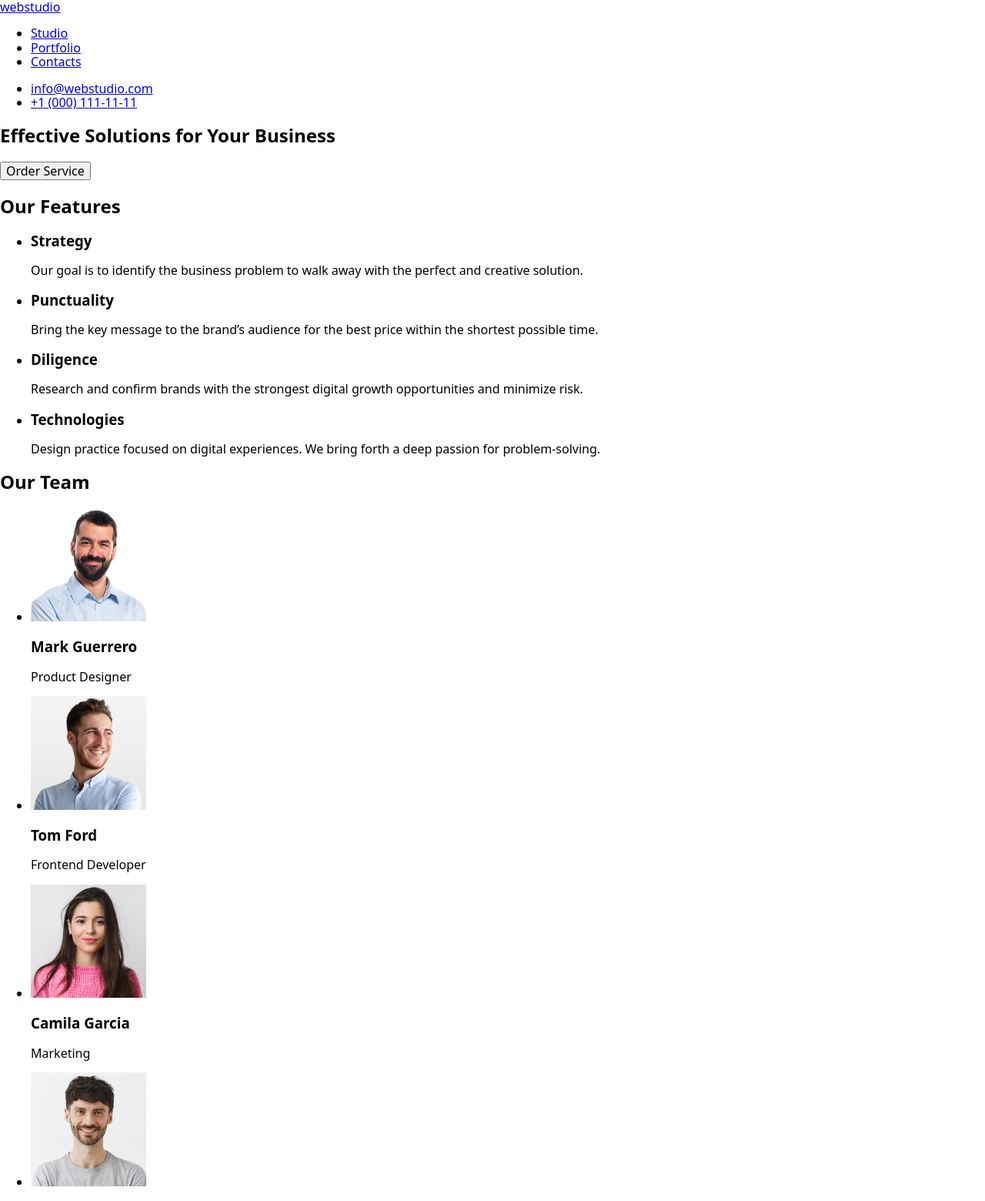
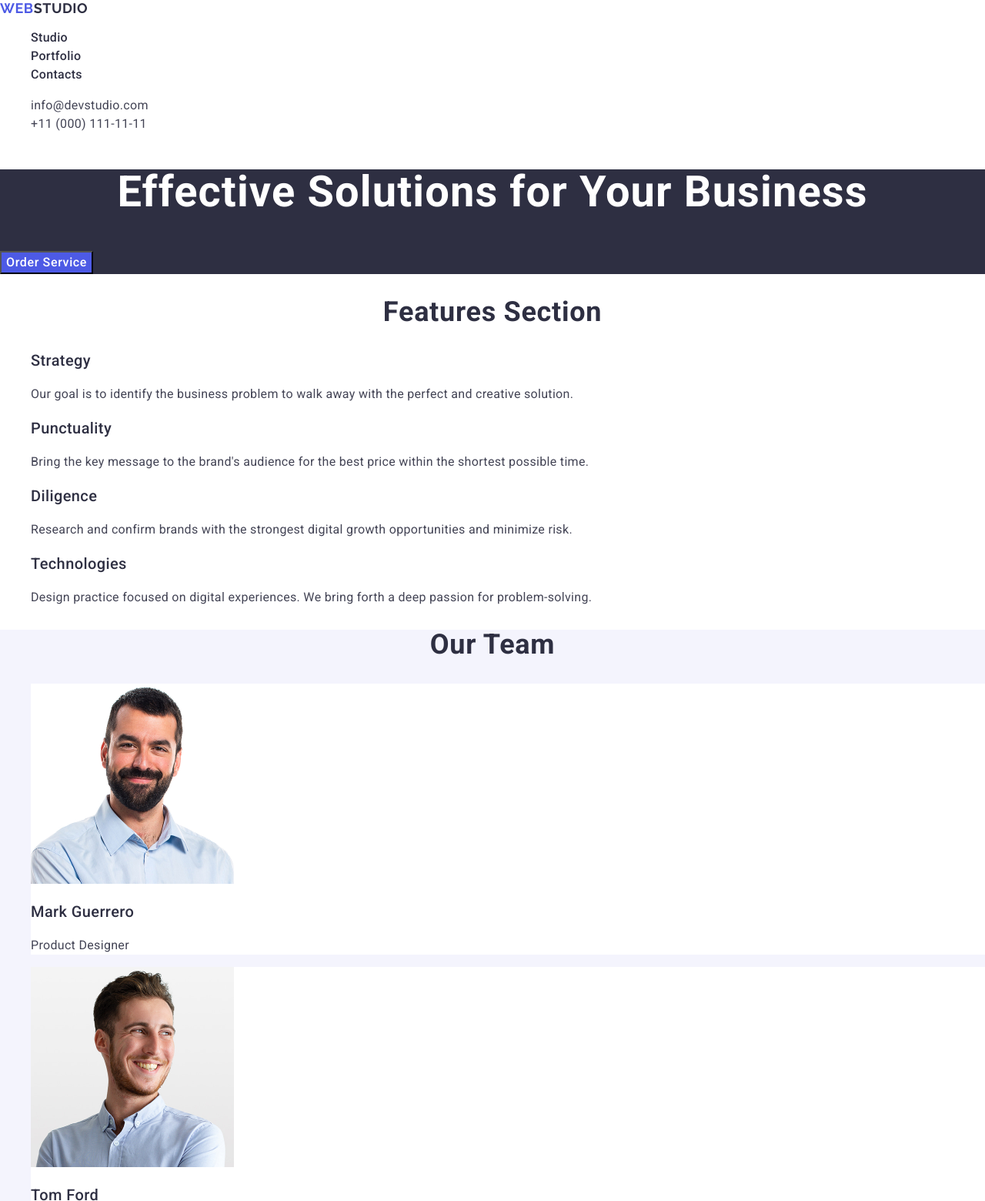
Before and after one commit to tetiana01kovpak/goit-markup-hw-02, a plain HTML site: page index.html in a window 1280 px wide. Shown: the top 1560 px of the page at 77% size. Drawn offline with nearby package versions, Linux system fonts and the light colour scheme.

Commit message:
Update style sheet

```diff
--- a/css/styles.css
+++ b/css/styles.css
@@ -0,0 +1,158 @@
+body {
+  font-family: "Roboto", sans-serif;
+  color: #434455;
+  background-color: #ffff;
+}
+ul,
+ol {
+  list-style-type: none;
+}
+a {
+  text-decoration: none;
+}
+.logo {
+  font-family: "Raleway", sans-serif;
+  font-weight: 700;
+  font-size: 18px;
+  letter-spacing: 0.03em;
+  line-height: 1.17;
+  text-transform: uppercase;
+  color: #4d5ae5;
+}
+.header-logo .logo-studio {
+  color: #2e2f42;
+}
+.footer-logo .logo-studio {
+  color: #f4f4fd;
+}
+.nav-list-link {
+  font-weight: 500;
+  font-size: 16px;
+  letter-spacing: 0.02em;
+  line-height: 1.5;
+  color: #2e2f42;
+}
+.header-address {
+  font-style: normal;
+}
+.address-link {
+  font-size: 16px;
+  letter-spacing: 0.02em;
+  line-height: 1.5;
+  color: #434455;
+}
+.nav-list-link:hover,
+.nav-list-link:focus,
+.address-link:hover,
+.address-link:focus {
+  color: #404bbf;
+}
+.hero-banner {
+  background-color: #2e2f42;
+}
+.hero-banner-title {
+  font-size: 56px;
+  line-height: 1.07;
+  color: #ffff;
+  font-weight: 700;
+  letter-spacing: 0.02em;
+  text-align: center;
+}
+.hero-banner-button {
+  font-family: "Roboto", sans-serif;
+  font-size: 16px;
+  line-height: 1.5;
+  color: #ffff;
+  font-weight: 500;
+  letter-spacing: 0.64px;
+  background-color: #4d5ae5;
+  cursor: pointer;
+}
+.hero-banner-button:hover,
+.hero-banner-button:focus {
+  background-color: #404bbf;
+}
+
+.features-head-title {
+  color: #2e2f42;
+  font-size: 36px;
+  line-height: 1.11;
+  text-align: center;
+  letter-spacing: 0.02em;
+  text-transform: capitalize;
+}
+
+.features-list-item-titles {
+  font-size: 20px;
+  line-height: 1.2;
+  font-weight: 500;
+  letter-spacing: 0.02em;
+  color: #2e2f42;
+}
+.features-list-item-text {
+  font-size: 16px;
+  line-height: 1.5;
+  letter-spacing: 0.02em;
+}
+
+.team {
+  background-color: #f4f4fd;
+}
+.team-title {
+  font-size: 36px;
+  line-height: 1.11;
+  font-weight: 700;
+  letter-spacing: 0.02em;
+  text-align: center;
+  text-transform: capitalize;
+  color: #2e2f42;
+}
+
+.team-list-item {
+  background-color: white;
+}
+.team-list-item-title {
+  font-size: 20px;
+  line-height: 1.2;
+  font-weight: 500;
+  letter-spacing: 0.02em;
+  color: #2e2f42;
+}
+.team-list-text {
+  font-size: 16px;
+  line-height: 1.5;
+  letter-spacing: 0.02em;
+}
+
+.portfolio-title {
+  font-size: 36px;
+  line-height: 1.11;
+  font-weight: 700;
+  letter-spacing: 0.02em;
+  text-align: center;
+  text-transform: capitalize;
+  color: #2e2f42;
+}
+.portfolio-list-item-title {
+  font-size: 20px;
+  line-height: 1.2;
+  font-weight: 500;
+  letter-spacing: 0.02em;
+  color: #2e2f42;
+}
+.portfolio-list-item-text {
+  font-size: 16px;
+  line-height: 1.5;
+  letter-spacing: 0.02em;
+}
+
+.footer {
+  background-color: #2e2f42;
+}
+.footer-text {
+  color: #f4f4fd;
+  font-size: 16px;
+  line-height: 1.5;
+  font-weight: 400;
+  letter-spacing: 0.02em;
+}
--- a/index.html
+++ b/index.html
@@ -2,7 +2,8 @@
 <html lang="en">
   <head>
     <meta charset="UTF-8" />
-    <title>WebStudio 2</title>
+    <meta name="viewport" content="width=device-width, initial-scale=1.0" />
+    <title>Wed Studio</title>
 
     <link rel="preconnect" href="https://fonts.googleapis.com" />
     <link rel="preconnect" href="https://fonts.gstatic.com" crossorigin />
@@ -19,57 +20,83 @@
       referrerpolicy="no-referrer"
     />
 
-    <link rel="stylesheet" href="./css/styles.css" />
+    <link href="./css/styles.css" rel="stylesheet" />
   </head>
   <body>
-    <header>
-      <a href="./" class="logo">webstudio</a>
-      <nav>
-        <ul>
-          <li><a href="#">Studio</a></li>
-          <li><a href="#">Portfolio</a></li>
-          <li><a href="#">Contacts</a></li>
+    <!-- Navigation -->
+
+    <header class="header">
+      <nav class="header-navigetion">
+        <a class="logo header-logo" href="./index.html"
+          >Web<span class="logo-studio">Studio</span></a
+        >
+        <ul class="header-navigetion-list">
+          <li class="header-navigetion-list-item">
+            <a class="nav-list-link" href="./index.html">Studio</a>
+          </li>
+          <li class="header-navigetion-list-item">
+            <a class="nav-list-link" href="">Portfolio</a>
+          </li>
+          <li class="header-navigetion-list-item">
+            <a class="nav-list-link" href="">Contacts</a>
+          </li>
         </ul>
       </nav>
-      <ul>
-        <li><a href="mailto:info@webstudio.com">info@webstudio.com</a></li>
-        <li><a href="tel:+10001111111">+1 (000) 111-11-11</a></li>
-      </ul>
+
+      <!-- Contacts information -->
+
+      <address class="header-address">
+        <ul class="header-address-list">
+          <li class="address-list-item">
+            <a class="address-link" href="mailto:info@devstudio.com"
+              >info@devstudio.com</a
+            >
+          </li>
+          <li class="address-list-item">
+            <a class="address-link" href="tel:+110001111111"
+              >+11 (000) 111-11-11</a
+            >
+          </li>
+        </ul>
+      </address>
     </header>
+    <main>
+      <!-- The main section with hero-banner -->
 
-    <main>
-      <section>
-        <h1>Effective Solutions for Your Business</h1>
-        <button type="button">Order Service</button>
+      <section class="hero-banner">
+        <h1 class="hero-banner-title">Effective Solutions for Your Business</h1>
+        <button class="hero-banner-button" type="button">Order Service</button>
       </section>
 
-      <section>
-        <h2>Our Features</h2>
-        <ul>
-          <li>
-            <h3>Strategy</h3>
-            <p>
+      <!-- The second section with futures -->
+
+      <section class="features">
+        <h2 class="features-head-title">Features Section</h2>
+        <ul class="features-list">
+          <li class="features-list-item">
+            <h3 class="features-list-item-titles">Strategy</h3>
+            <p class="features-list-item-text">
               Our goal is to identify the business problem to walk away with the
               perfect and creative solution.
             </p>
           </li>
-          <li>
-            <h3>Punctuality</h3>
-            <p>
-              Bring the key message to the brand’s audience for the best price
+          <li class="features-list-item">
+            <h3 class="features-list-item-titles">Punctuality</h3>
+            <p class="features-list-item-text">
+              Bring the key message to the brand's audience for the best price
               within the shortest possible time.
             </p>
           </li>
-          <li>
-            <h3>Diligence</h3>
-            <p>
+          <li class="features-list-item">
+            <h3 class="features-list-item-titles">Diligence</h3>
+            <p class="features-list-item-text">
               Research and confirm brands with the strongest digital growth
               opportunities and minimize risk.
             </p>
           </li>
-          <li>
-            <h3>Technologies</h3>
-            <p>
+          <li class="features-list-item">
+            <h3 class="features-list-item-titles">Technologies</h3>
+            <p class="features-list-item-text">
               Design practice focused on digital experiences. We bring forth a
               deep passion for problem-solving.
             </p>
@@ -77,36 +104,102 @@
         </ul>
       </section>
 
-      <section>
-        <h2>Our Team</h2>
-        <ul>
-          <li>
-            <img src="./images/man1.jpg" alt="Mark Guerrero" width="150" />
-            <h3>Mark Guerrero</h3>
-            <p>Product Designer</p>
+      <!-- The thirs section with team information -->
+
+      <section class="team">
+        <h2 class="team-title">Our Team</h2>
+        <ul class="team-list">
+          <li class="team-list-item">
+            <img src="./images/man1.jpg" alt="man" width="264" />
+            <h3 class="team-list-item-title">Mark Guerrero</h3>
+            <p class="team-list-text">Product Designer</p>
           </li>
-          <li>
-            <img src="./images/man2.jpg" alt="Tom Ford" width="150" />
-            <h3>Tom Ford</h3>
-            <p>Frontend Developer</p>
+          <li class="team-list-item">
+            <img src="./images/man2.jpg" alt="man" width="264" />
+            <h3 class="team-list-item-title">Tom Ford</h3>
+            <p class="team-list-text">Frontend Developer</p>
           </li>
-          <li>
-            <img src="./images/woman.jpg" alt="Camila Garcia" width="150" />
-            <h3>Camila Garcia</h3>
-            <p>Marketing</p>
+          <li class="team-list-item">
+            <img src="./images/woman.jpg" alt="woman" width="264" />
+            <h3 class="team-list-item-title">Camila Garcia</h3>
+            <p class="team-list-text">Marketing</p>
           </li>
-          <li>
-            <img src="./images/man3.jpg" alt="Daniel Wilson" width="150" />
-            <h3>Daniel Wilson</h3>
-            <p>UI Designer</p>
+          <li class="team-list-item">
+            <img src="./images/man3.jpg" alt="man" width="264" />
+            <h3 class="team-list-item-title">Daniel Wilson</h3>
+            <p class="team-list-text">UI Designer</p>
+          </li>
+        </ul>
+      </section>
+
+      <!-- The four section with portfolio information -->
+
+      <section class="portfolio" id="portfolio">
+        <h2 class="portfolio-title">Our Portfolio</h2>
+        <ul class="portfolio-list">
+          <li class="portfolio-list-item">
+            <img
+              src="./images/bankapp.jpg"
+              alt="banking"
+              width="360"
+              height="300"
+            />
+            <h3 class="portfolio-list-item-title">Banking App</h3>
+            <p class="portfolio-list-item-text">App</p>
+          </li>
+          <li class="portfolio-list-item">
+            <img
+              src="./images/payment.jpg"
+              alt="payment"
+              width="360"
+              height="300"
+            />
+            <h3 class="portfolio-list-item-title">Cashless Payment</h3>
+            <p class="portfolio-list-item-text">Marketing</p>
+          </li>
+          <li class="portfolio-list-item">
+            <img
+              src="./images/meditation.jpg"
+              alt="computer"
+              width="360"
+              height="300"
+            />
+            <h3 class="portfolio-list-item-title">Meditation App</h3>
+            <p class="portfolio-list-item-text">App</p>
+          </li>
+          <li class="portfolio-list-item">
+            <img src="./images/taxi.jpg" alt="taxi" width="360" height="300" />
+            <h3 class="portfolio-list-item-title">Taxi Service</h3>
+            <p class="portfolio-list-item-text">Marketing</p>
+          </li>
+          <li class="portfolio-list-item">
+            <img
+              src="./images/illustrations.jpg"
+              alt="phonescreen"
+              width="360"
+              height="300"
+            />
+            <h3 class="portfolio-list-item-title">Screen Illustrations</h3>
+            <p class="portfolio-list-item-text">Design</p>
+          </li>
+          <li class="portfolio-list-item">
+            <img
+              src="./images/courses.jpg"
+              alt="girl"
+              width="360"
+              height="300"
+            />
+            <h3 class="portfolio-list-item-title">Online Courses</h3>
+            <p class="portfolio-list-item-text">Marketing</p>
           </li>
         </ul>
       </section>
     </main>
-
-    <footer>
-      <a href="./" class="logo">webstudio</a>
-      <p>
+    <footer class="footer">
+      <a class="logo footer-logo" href="./index.html"
+        >Web <span class="logo-studio">Studio</span></a
+      >
+      <p class="footer-text">
         Increase the flow of customers and sales for your business with digital
         marketing & growth solutions.
       </p>
```
